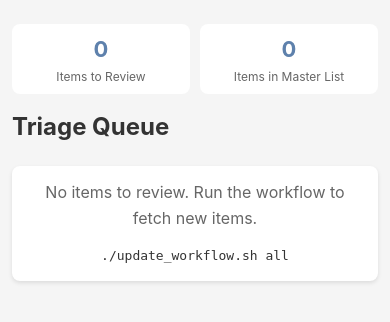
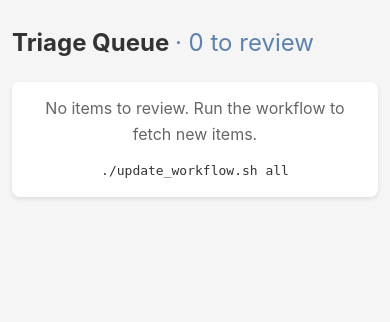
Before and after one commit to samuelmoyer91-sketch/definvestdashboard, a FastAPI app: page / in a window 390 px wide. Shown: the part 86-408 px from the top of the page. Run offline with FastAPI, Linux system fonts and the light colour scheme.

Commit message:
Triage fixes: no skipped cards, optional reject reason, working sector and edit links
- After Accept/Reject from deep in an open card, the next card now lands at
  the top of the screen; before, the view skipped ~4 cards.
- Queue count moved into the heading; the master-list box (and its query)
  removed, so the first card starts higher on a phone.
- Reject no longer requires a reason.
- Sector pages with "/" in the name (13 of 22) were 404s; route uses :path.
- /edit/{id} shows the single-deal edit page instead of redirecting to the top
  of the 1,000-deal master list; it returns to the page you came from.
- Duplicate pages renamed "Dups: In Queue" / "Dups: Published".

Co-Authored-By: Claude Opus 5.5 <noreply@anthropic.com>

```diff
--- a/src/web/app.py
+++ b/src/web/app.py
@@ -1097,7 +1097,6 @@ async def home(request: Request, session=Depends(get_db)):
     items = [i for i in all_items if i.id not in flagged]
 
     total_items = len(items)
-    master_count = active_master(session).count()
 
     # Render only the top of the queue. Every accept/reject redirects back
     # here, so the whole page is rebuilt on each click — and each card carries
@@ -1114,7 +1113,6 @@ async def home(request: Request, session=Depends(get_db)):
         "items": visible,
         "total_items": total_items,
         "showing_count": len(visible),
-        "master_count": master_count,
         "dup_count": len(flagged),
     })
 
@@ -1976,10 +1974,41 @@ def _sync_investor_links(session, master):
     _update_investor_deal_counts(session, affected_investor_ids)
 
 
+def _local_path(url):
+    """The path part of a same-site URL, or None. Keeps a "back to" link
+    from being pointed at another site."""
+    from urllib.parse import urlparse
+    if not url:
+        return None
+    u = urlparse(url)
+    if u.netloc and u.netloc.split(':')[0] not in ('localhost', '127.0.0.1') \
+            and u.netloc != os.environ.get('RAILWAY_PUBLIC_DOMAIN', ''):
+        return None
+    path = u.path or '/'
+    if not path.startswith('/') or path.startswith('//') or path.startswith('/edit/'):
+        return None
+    return path + (('?' + u.query) if u.query else '')
+
+
 @app.get("/edit/{master_id}", response_class=HTMLResponse)
-async def edit_item(master_id: int):
-    """Redirect to master list — inline edit is now on /master."""
-    return RedirectResponse(url="/master", status_code=303)
+async def edit_item(request: Request, master_id: int, session=Depends(get_db)):
+    """Edit one accepted deal.
+
+    This used to redirect to the top of /master, which now holds 1,000+ deals
+    (~25 MB), so "view" on Possible Duplicates and Edit on a sector page
+    dropped Sam at the top of that page instead of on the deal. After saving,
+    he goes back to the page he came from.
+    """
+    master = session.query(MasterItem).filter_by(id=master_id).first()
+    if not master:
+        return HTMLResponse(content="<h1>Not Found</h1>", status_code=404)
+    raw_item = session.query(RawItem).filter_by(id=master.item_id).first()
+    return templates.TemplateResponse("edit.html", {
+        "request": request,
+        "master": master,
+        "raw_item": raw_item,
+        "back": _local_path(request.headers.get('referer')) or '/master',
+    })
 
 
 @app.post("/edit/{master_id}")
@@ -1996,6 +2025,7 @@ async def save_edit(
     notes: str = Form(""),
     source_url: str = Form(""),
     additional_source_url: str = Form(""),
+    next: str = Form(""),
     session=Depends(get_db),
 ):
     """Save edits to an accepted deal."""
@@ -2028,7 +2058,7 @@ async def save_edit(
     session.commit()
     mark_dirty()   # next page render syncs; see mark_dirty()
 
-    return RedirectResponse(url="/master", status_code=303)
+    return RedirectResponse(url=_local_path(next) or "/master", status_code=303)
 
 
 @app.get("/investors", response_class=HTMLResponse)
@@ -2171,7 +2201,9 @@ async def sectors_list(request: Request, session=Depends(get_db)):
     })
 
 
-@app.get("/sectors/{sector_name}", response_class=HTMLResponse)
+# ":path" because 13 of the 22 sector names contain "/" (e.g. "AI/ML"); a
+# plain parameter stops at the slash, so those pages were 404s.
+@app.get("/sectors/{sector_name:path}", response_class=HTMLResponse)
 async def sector_deals(request: Request, sector_name: str, session=Depends(get_db)):
     """View all deals in a specific sector."""
     from urllib.parse import unquote
--- a/src/web/templates/base.html
+++ b/src/web/templates/base.html
@@ -198,9 +198,9 @@
             </div>
             <nav>
                 <a href="/">Triage Queue</a>
-                <a href="/possible-duplicates">Possible Dups</a>
+                <a href="/possible-duplicates">Dups: In Queue</a>
                 <a href="/master">Accepted Items</a>
-                <a href="/duplicates">Published Dup Check</a>
+                <a href="/duplicates">Dups: Published</a>
                 <a href="/rejected">Rejected Items</a>
                 <a href="/removed">Removed</a>
                 <a href="/excluded">Excluded</a>
--- a/src/web/templates/duplicates.html
+++ b/src/web/templates/duplicates.html
@@ -1,6 +1,6 @@
 {% extends "base.html" %}
 
-{% block title %}Duplicate Check - Defense Capital Tracker{% endblock %}
+{% block title %}Published Duplicates - Defense Capital Tracker{% endblock %}
 
 {% block content %}
 <style>
@@ -50,7 +50,7 @@
 }
 </style>
 
-<h2 style="margin-bottom: 8px;">Duplicate Check</h2>
+<h2 style="margin-bottom: 8px;">Published Duplicates</h2>
 
 <p class="help-long" style="color: #666; margin-bottom: 20px; font-size: 14px; max-width: 760px;">
     Deals that look like the same underlying event: the same company (allowing for
--- a/src/web/templates/possible_duplicates.html
+++ b/src/web/templates/possible_duplicates.html
@@ -1,6 +1,6 @@
 {% extends "base.html" %}
 
-{% block title %}Possible Duplicates - Defense Capital Tracker{% endblock %}
+{% block title %}Duplicates in the Queue - Defense Capital Tracker{% endblock %}
 
 {% block content %}
 <style>
@@ -67,7 +67,7 @@
 }
 </style>
 
-<h2 style="margin-bottom: 8px;">Possible Duplicates</h2>
+<h2 style="margin-bottom: 8px;">Duplicates in the Queue</h2>
 
 <p class="help-long" style="color: #666; margin-bottom: 20px; font-size: 14px; max-width: 780px;">
     These triage items look like the same deal as something already published, or as
--- a/src/web/templates/removed.html
+++ b/src/web/templates/removed.html
@@ -5,7 +5,7 @@
 {% block content %}
 <div style="display: flex; justify-content: space-between; align-items: center; margin-bottom: 8px;">
     <h2 style="margin: 0;">Removed Deals ({{ items | length }})</h2>
-    <a href="/duplicates" style="font-size: 14px;">&larr; Duplicate Check</a>
+    <a href="/duplicates" style="font-size: 14px;">&larr; Published Duplicates</a>
 </div>
 
 <p style="color: #666; margin-bottom: 20px; font-size: 14px; max-width: 760px;">
--- a/src/web/templates/triage.html
+++ b/src/web/templates/triage.html
@@ -89,6 +89,7 @@
     position: sticky; bottom: -24px; background: #fff; padding: 8px 0;
 }
 .queue-note { font-size: 14px; font-weight: 400; color: #666; }
+.queue-count { font-weight: 400; color: #5e81ac; }
 .refused-note {
     margin-top: 10px; padding: 8px 10px; font-size: 13px; color: #7a4b00;
     background: #fff4e0; border-left: 3px solid #e0a030; border-radius: 4px;
@@ -128,19 +129,11 @@
 }
 </style>
 
-<div class="stats">
-    <div class="stat-card">
-        <div class="stat-number" id="triage-count">{{ total_items }}</div>
-        <div class="stat-label">Items to Review</div>
-    </div>
-    <div class="stat-card">
-        <div class="stat-number">{{ master_count }}</div>
-        <div class="stat-label">Items in Master List</div>
-    </div>
-</div>
-
+{# The count sits in the heading. Two big count boxes (one of them the size
+   of the master list, which is no use while triaging) pushed the first card
+   halfway down a phone screen. #}
 <h2 style="margin-bottom: 20px;">
-    Triage Queue
+    Triage Queue <span class="queue-count">· <span id="triage-count">{{ total_items }}</span> to review</span>
     {% if showing_count and total_items > showing_count %}
     <span class="queue-note">
         — showing the {{ showing_count }} most recent of {{ total_items }}; the next ones load as you clear these
@@ -635,7 +628,14 @@ function updateTriageCount(delta) {
 // so nothing disappears without being saved.
 function takeCard(id) {
     const card = document.getElementById('item-' + id);
-    if (card) card.style.display = 'none';
+    if (card) {
+        // If Sam has scrolled down into an open card, hiding it pulls everything
+        // below up past the screen and he lands several cards further on. Put
+        // the next card where this one started.
+        const top = card.getBoundingClientRect().top;
+        card.style.display = 'none';
+        if (top < 0) window.scrollBy(0, top - 12);
+    }
     updateTriageCount(-1);
     return card;
 }
@@ -682,15 +682,12 @@ function submitReject() {
         document.querySelectorAll('#reject-modal input[name="reject-reason"]:checked')
     ).map(cb => cb.value);
     if (custom) reasons.push(custom);
-    if (reasons.length === 0) {
-        alert('Pick at least one reason (or type one).');
-        return;
-    }
+    // A reason is optional: Reject with nothing ticked saves no reason.
     const finalReason = reasons.join('; ');
     document.getElementById('reject-modal').style.display = 'none';
 
     const body = new URLSearchParams();
-    body.append('rejection_reason', finalReason);
+    if (finalReason) body.append('rejection_reason', finalReason);
     saveDecision(id, '/reject/' + id, {
         headers: {'Content-Type': 'application/x-www-form-urlencoded'},
         body: body.toString()
@@ -703,7 +700,7 @@ function submitReject() {
 <div id="reject-modal" style="display:none; position:fixed; inset:0; background:rgba(0,0,0,0.4); z-index:1000; align-items:center; justify-content:center;">
     <div class="reject-dialog">
         <h3 style="margin:0 0 4px; font-size:16px;">Why are you rejecting this?</h3>
-        <p style="margin:0 0 14px; font-size:12px; color:#888;">Check all that apply.</p>
+        <p style="margin:0 0 14px; font-size:12px; color:#888;">Optional — check any that apply.</p>
         <input type="hidden" id="reject-modal-item-id">
         <div style="display:flex; flex-direction:column; gap:9px;">
             {# Ordered for a thumb: the most-used reason sits last, nearest the
```
Also changed, not shown: _Session_Logs/2026-10-07_triage-app-ux-review.md (+19 -0 lines), _Session_Logs/OPEN_ITEMS.md (+2 -1 lines), src/web/templates/edit.html (+10 -2 lines).
